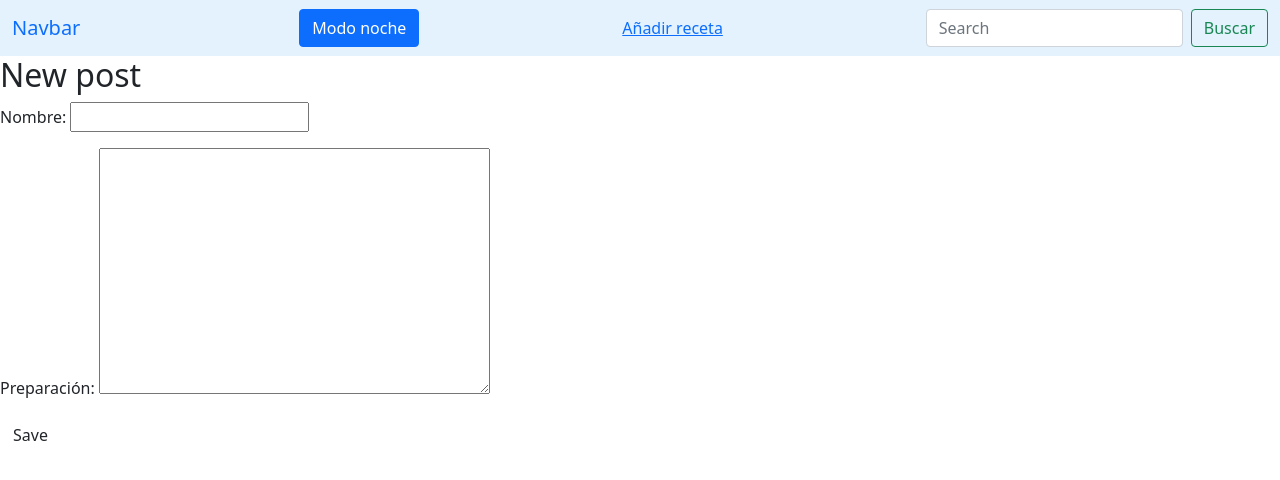
After one commit to vdeq79/DAI-22-23, a Django app: template P3/app/templates/receta_edit.html in a window 1280 px wide. The commit adds this page. Shown: the top 480 px of the page. Run offline with Django 4.2, Linux system fonts and the light colour scheme; the template is opened without the code that fills it: values that come from a table or form of the project are taken from there, others are empty; parts of the project's set-up code (start-up, migrations or seed data) failed here and were passed over.

Commit message:
P3 v1.1 añade boton para añadir recetas

```diff
--- /dev/null
+++ b/P3/app/recetas/forms.py
@@ -0,0 +1,7 @@
+from django import forms
+from .models import Receta
+
+class RecetaForm(forms.ModelForm):
+    class Meta:
+        model = Receta
+        fields = ('nombre','preparación',)
--- a/P3/app/recetas/urls.py
+++ b/P3/app/recetas/urls.py
@@ -7,5 +7,6 @@ urlpatterns = [
     path('', views.index, name="index"),
     path('result/', views.searchView, name="result"),
     path('receta/<nombre>/', views.recetaView, name="receta"),
-    path(' ', views.modeView, name="mode_switch")
+    path(' ', views.modeView, name="mode_switch"),
+    path('receta/new', views.receta_new,name="receta_new")
 ]+ static(settings.MEDIA_URL, document_root=settings.MEDIA_ROOT)
--- a/P3/app/templates/plantilla.html
+++ b/P3/app/templates/plantilla.html
@@ -22,12 +22,13 @@
       <div class="container-fluid">
         <a class="navbar-brand" href="{% url 'index' %}">Navbar</a>
 
-        <form class="d-flex" role="search" action="{% url 'mode_switch' %}" method="POST">
+        <form class="d-flex" action="{% url 'mode_switch' %}" method="POST">
           {% csrf_token %}
-          {{ form }}
           <input type="checkbox" onchange="this.form.submit()" class="btn-check" id="btn-check" name="mode" {% if request.session.night_mode %} checked {% endif %}>
           <label class="btn btn-primary" for="btn-check" >Modo noche</label>
         </form>
+
+        <a href="{% url 'receta_new' %}" class="top-menu"><span class="glyphicon glyphicon-plus">Añadir receta</span></a>
 
         <form class="d-flex" role="search" action="{% url 'result' %}" method="GET">
           <input class="form-control me-2" type="search" placeholder="Search" aria-label="Search" name="query">
--- /dev/null
+++ b/P3/app/templates/receta_edit.html
@@ -0,0 +1,10 @@
+{% extends "plantilla.html" %}
+{% block contenido %}
+<h2>New post</h2>
+<form method="POST" class="post-form">
+    {% csrf_token %}
+    {{ form.as_p }}
+    <button type="submit" class="save btn btn-default">Save</button>
+</form>
+
+{% endblock %}
```
Also changed, not shown: P3/app/recetas/views.py (+16 -0 lines), P3/app/recetas/migrations/0004_alter_ingrediente_receta.py (added).
